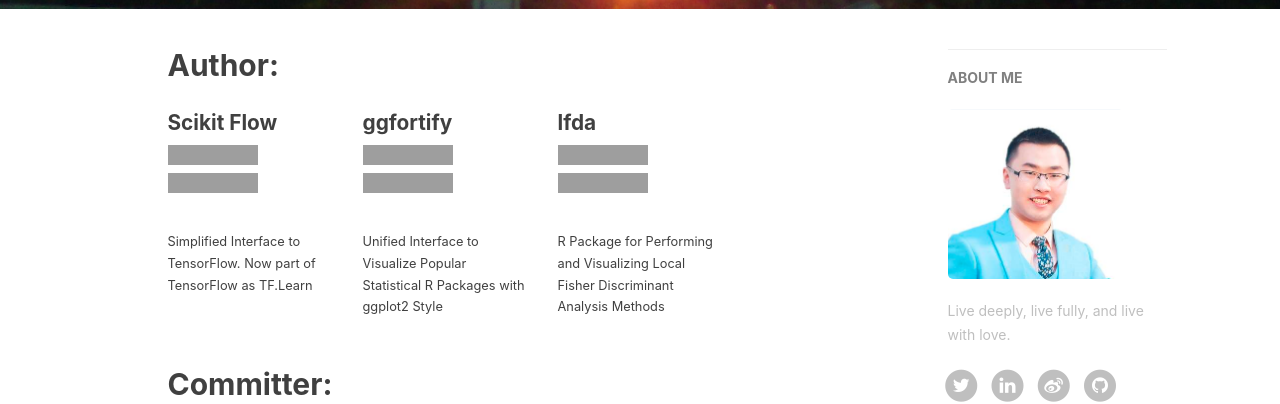
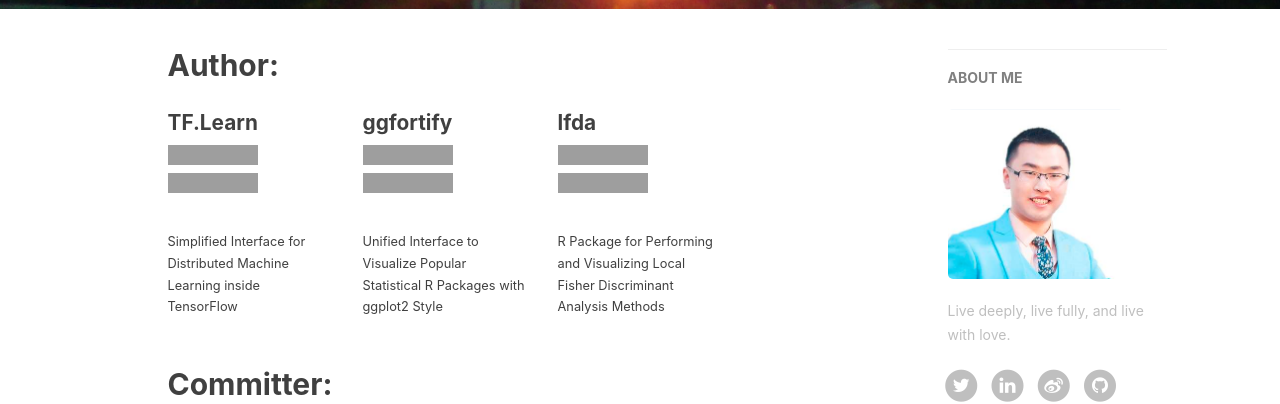
Before and after one commit to terrytangyuan/terrytangyuan.github.com, a Jekyll site: the page built from projects.html, in a window 1280 px wide, cut to the strip 409-813 px from the top of the page. Built offline with Jekyll 4.4.1, drawn with Linux system fonts in a browser that asks for light colours; nearby versions of some CDN libraries; comment, search, counter and statistics services are not loaded; grey boxes are pictures that could not be loaded.

Commit message:
Update projects.html

```diff
--- a/projects.html
+++ b/projects.html
@@ -10,13 +10,13 @@
 
 <div class="row">
     <div class="col-md-3">
-      <h3 style="font-size:130%;"><a href="https://github.com/tensorflow/tensorflow/tree/master/tensorflow/contrib/learn/python/learn">Scikit Flow</a></h3>
+      <h3 style="font-size:130%;"><a href="https://www.tensorflow.org/tutorials/tflearn/">TF.Learn</a></h3>
       <iframe src="https://ghbtns.com/github-btn.html?user=tensorflow&repo=tensorflow&type=star&count=true&v=2"
       frameborder="0" scrolling="0" width="120px" height="20px"></iframe>
         <iframe src="https://ghbtns.com/github-btn.html?user=tensorflow&repo=tensorflow&type=fork&count=true&v=2"
       frameborder="0" scrolling="0" width="120px" height="20px"></iframe>
         <br>
-      <p style="font-size:80%;"> Simplified Interface to TensorFlow. Now part of TensorFlow as TF.Learn </p>
+      <p style="font-size:80%;"> Simplified Interface for Distributed Machine Learning inside TensorFlow </p>
     </div>
     <div class="col-md-3">
       <h3 style="font-size:130%;"><a href="https://github.com/sinhrks/ggfortify" >ggfortify</a></h3>
```
